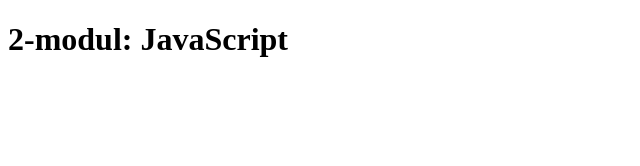
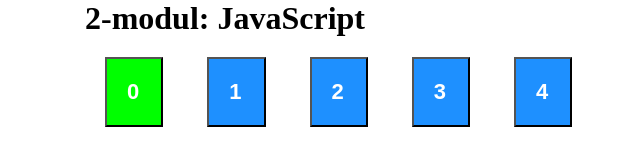
Before and after one commit to AvazShukurullayev/2-modul, a plain HTML site: page index.html in a window 1280 px wide. Shown: the whole page, without its empty margins (0-640 px from the left). Drawn offline with Linux system fonts and the light colour scheme.

Commit message:
classlist bilan tanishuv

```diff
--- a/app.js
+++ b/app.js
@@ -1,5 +1,12 @@
 "use strict"
 
 document.addEventListener('DOMContentLoaded',()=>{
+const btns = document.querySelectorAll("button")
+    console.log(btns)
+    console.log(btns[0].classList)
+    console.log(btns[0].classList.item(0))
+    btns[0].classList.add("lime")
+    btns[0].classList.remove("red")
+    btns[0].classList.toggle("blue")
 
 })
--- a/index.html
+++ b/index.html
@@ -3,9 +3,18 @@
 <head>
     <meta charset="UTF-8">
     <title>Title</title>
+    <link rel="stylesheet" href="./style.css">
 </head>
 <body>
-<h1>2-modul: JavaScript</h1>
+
+<div class="wrapper">
+    <h1>2-modul: JavaScript</h1>
+    <button class="red">0</button>
+    <button>1</button>
+    <button>2</button>
+    <button>3</button>
+    <button>4</button>
+</div>
 
 <script src="./app.js"></script>
 </body>
--- /dev/null
+++ b/style.css
@@ -0,0 +1,39 @@
+* {
+    margin: 0;
+    padding: 0;
+    box-sizing: border-box;
+}
+
+.wrapper {
+    max-width: 1140px;
+    width: 100%;
+    margin: 0 auto;
+    padding: 0 15px;
+}
+
+button {
+    font-size: 22px;
+    padding: 20px;
+    margin: 20px;
+    background: dodgerblue;
+    color: #fff;
+    font-weight: 700;
+    letter-spacing: 2px;
+    text-align: center;
+}
+
+.red {
+    background: red;
+}
+
+.blue {
+    background: blue;
+}
+
+.lime {
+    background: lime;
+}
+
+.crimson {
+    background: crimson;
+}
```
